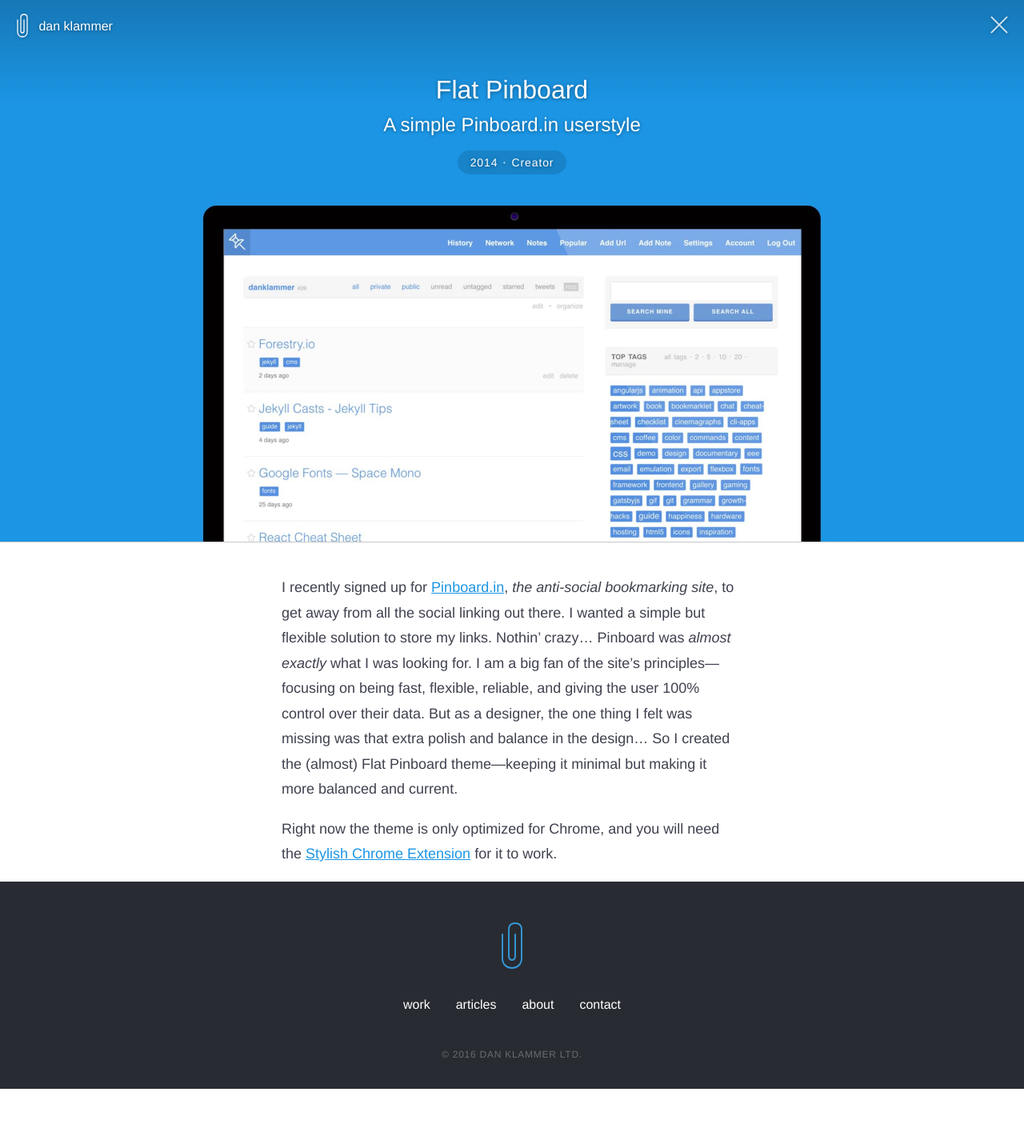
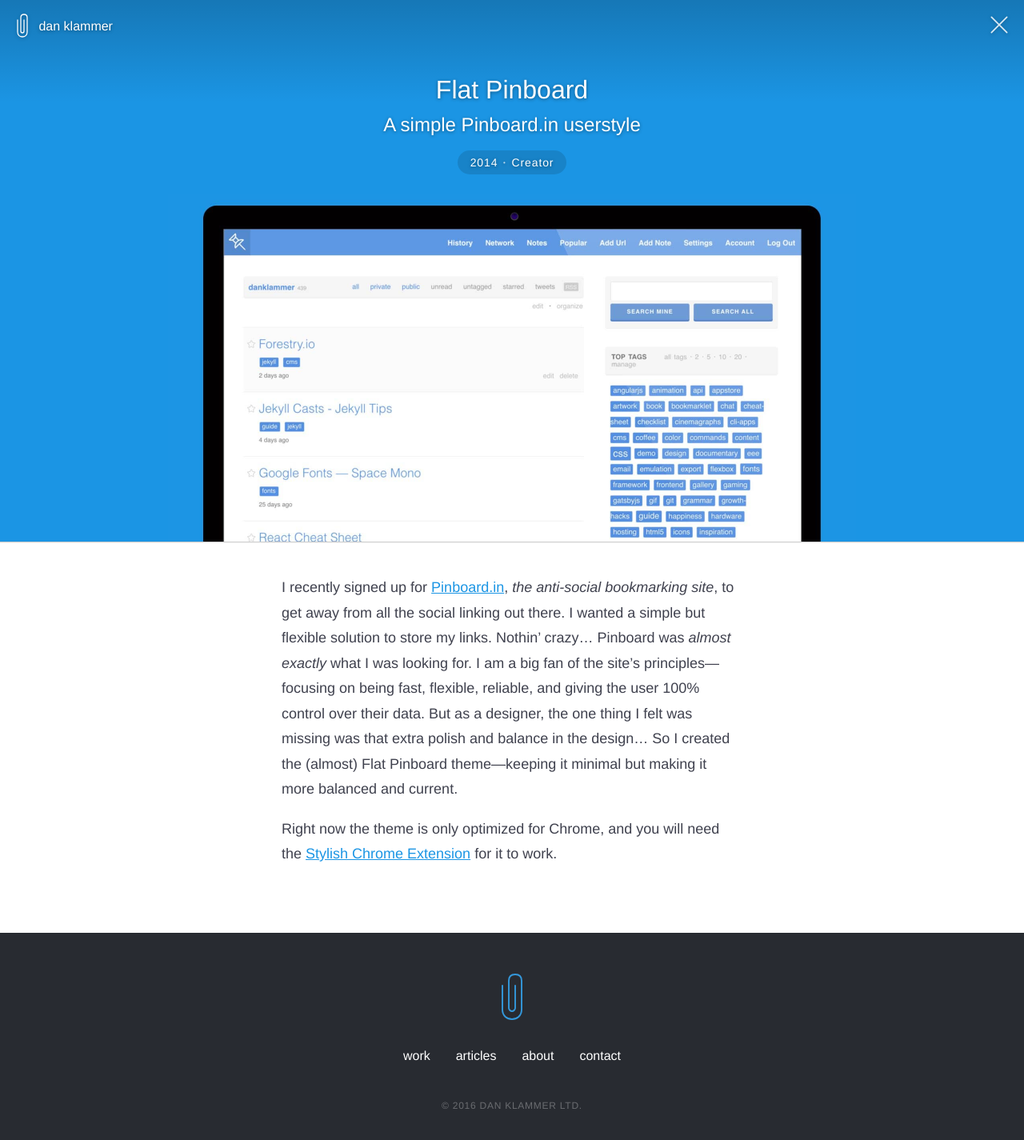
Before and after one commit to danklammer/danklammer.github.io, a Jekyll site: the page built from work/_posts/2014-02-02-flat-pinboard.md, in a window 1280 px wide. Shown: the whole page at 80% size. Built offline with Jekyll 4.4.1, drawn with Linux system fonts in a browser that asks for light colours; before the commit the page ends 1361 px from its top, so only the background shows below that.

Commit message:
Padding pls

```diff
--- a/_layouts/project.html
+++ b/_layouts/project.html
@@ -29,7 +29,7 @@
     .post-content a { color: rgb({{ page.color }}) }
   </style>
 
-  <section class="width-full article-top-padding">
+  <section class="width-full article-top-padding pb7">
 
     <div class="post-content" itemprop="articleBody">
       {{ content }}
--- a/css/main.scss
+++ b/css/main.scss
@@ -138,6 +138,7 @@
     width: 100vw;
     line-height: 0;
     padding-left: 1px;
+    margin-bottom: -4rem;
 }
 
 .project-item {
```
